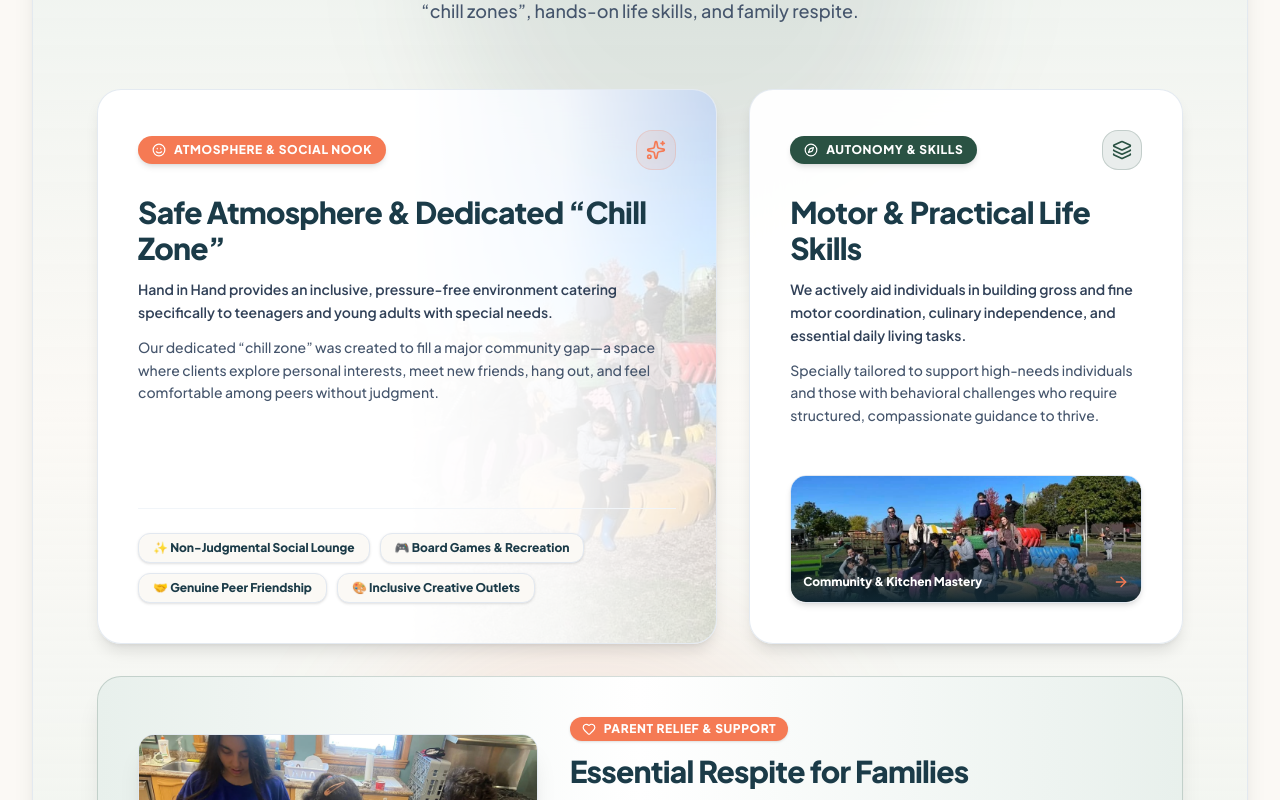
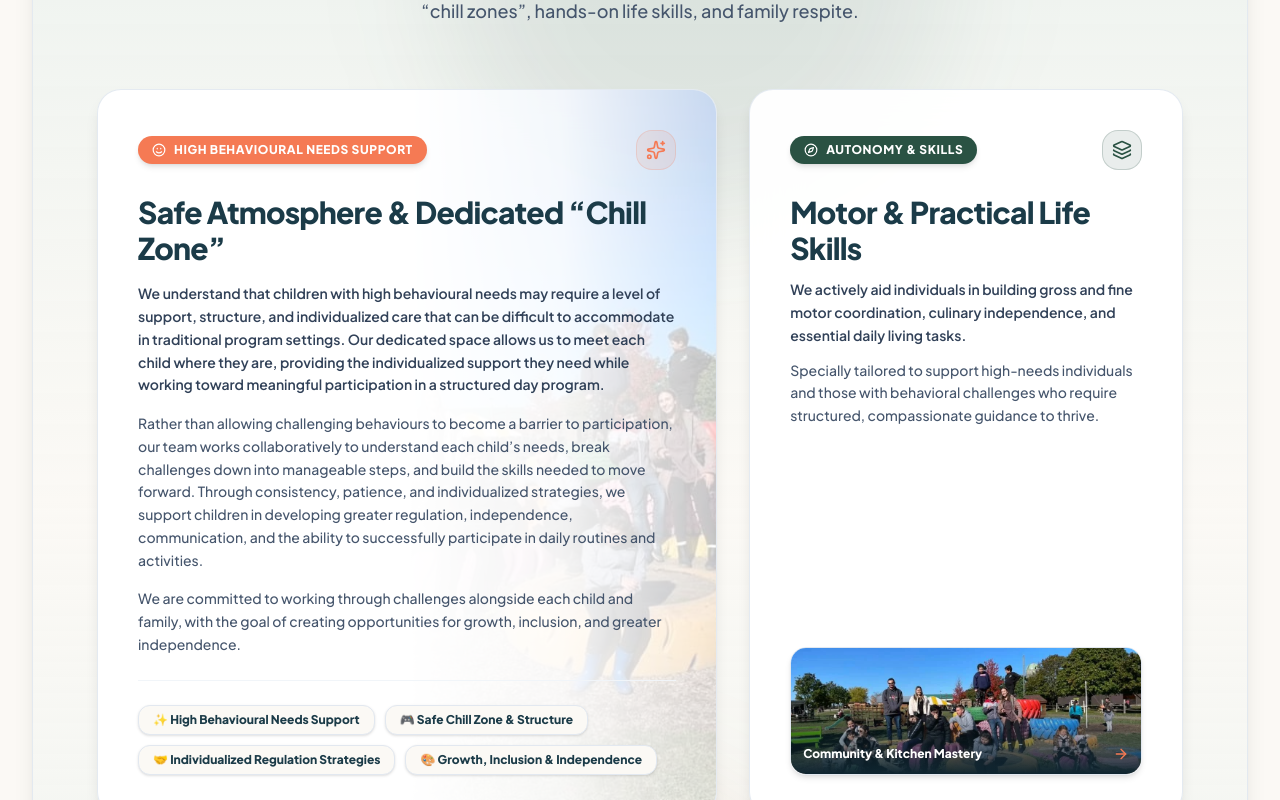
Before and after one commit to SyedOwais/hand-in-hand, a Next.js app: page /about in a window 1280 px wide. Shown: the part 3240-4040 px from the top of the page. Built offline with nearby package versions, Linux system fonts and the light colour scheme.

Commit message:
Update Safe Atmosphere & Chill Zone section on About Us page for high behavioural needs

```diff
--- a/src/app/about/page.tsx
+++ b/src/app/about/page.tsx
@@ -438,22 +438,25 @@ export default function AboutPage() {
                     <div className="flex items-center justify-between">
                       <span className="inline-flex items-center gap-2 px-3.5 py-1.5 rounded-full bg-[#F57A54] text-white text-xs font-black uppercase tracking-wider shadow-md">
                         <Smile className="w-3.5 h-3.5" />
-                        Atmosphere & Social Nook
+                        High Behavioural Needs Support
                       </span>
                       <div className="w-10 h-10 rounded-2xl bg-[#F57A54]/10 flex items-center justify-center text-[#F57A54] border border-[#F57A54]/20">
                         <Sparkles className="w-5 h-5 text-[#F57A54]" />
                       </div>
                     </div>
 
-                    <div className="space-y-3 max-w-xl">
+                    <div className="space-y-4 max-w-xl">
                       <h3 className="text-2xl sm:text-3xl font-black text-[#1B3B48] tracking-tight">
                         Safe Atmosphere & Dedicated &ldquo;Chill Zone&rdquo;
                       </h3>
                       <p className="text-slate-700 text-xs sm:text-sm leading-relaxed font-semibold">
-                        Hand in Hand provides an inclusive, pressure-free environment catering specifically to teenagers and young adults with special needs.
+                        We understand that children with high behavioural needs may require a level of support, structure, and individualized care that can be difficult to accommodate in traditional program settings. Our dedicated space allows us to meet each child where they are, providing the individualized support they need while working toward meaningful participation in a structured day program.
                       </p>
                       <p className="text-slate-600 text-xs sm:text-sm leading-relaxed font-medium">
-                        Our dedicated &ldquo;chill zone&rdquo; was created to fill a major community gap—a space where clients explore personal interests, meet new friends, hang out, and feel comfortable among peers without judgment.
+                        Rather than allowing challenging behaviours to become a barrier to participation, our team works collaboratively to understand each child&rsquo;s needs, break challenges down into manageable steps, and build the skills needed to move forward. Through consistency, patience, and individualized strategies, we support children in developing greater regulation, independence, communication, and the ability to successfully participate in daily routines and activities.
+                      </p>
+                      <p className="text-slate-600 text-xs sm:text-sm leading-relaxed font-medium">
+                        We are committed to working through challenges alongside each child and family, with the goal of creating opportunities for growth, inclusion, and greater independence.
                       </p>
                     </div>
                   </div>
@@ -462,10 +465,10 @@ export default function AboutPage() {
                   <div className="relative z-10 pt-6 border-t border-slate-100 mt-6">
                     <div className="flex flex-wrap gap-2.5">
                       {[
-                        "✨ Non-Judgmental Social Lounge",
-                        "🎮 Board Games & Recreation",
-                        "🤝 Genuine Peer Friendship",
-                        "🎨 Inclusive Creative Outlets"
+                        "✨ High Behavioural Needs Support",
+                        "🎮 Safe Chill Zone & Structure",
+                        "🤝 Individualized Regulation Strategies",
+                        "🎨 Growth, Inclusion & Independence"
                       ].map((pill, pIdx) => (
                         <span key={pIdx} className="text-xs font-extrabold px-3.5 py-1.5 rounded-xl bg-[#FBF9F5] border border-slate-200 text-[#1B3B48] shadow-sm">
                           {pill}
```
